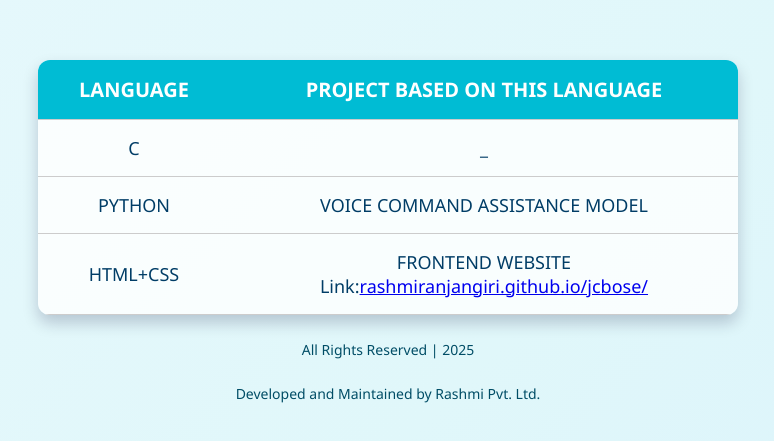
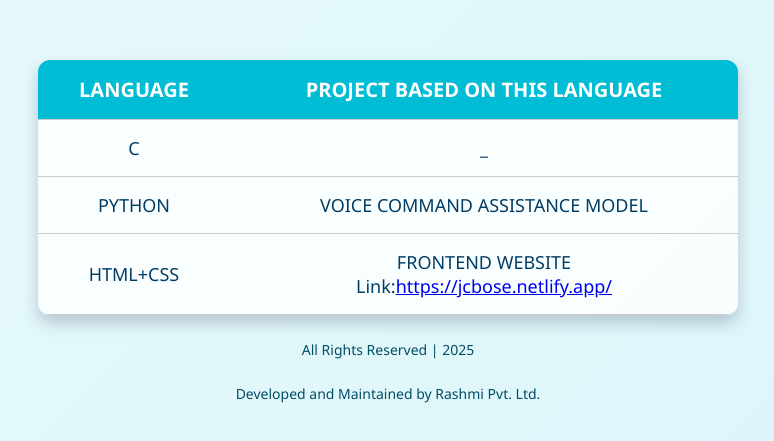
Before and after one commit to RASHMIRANJANGIRI/rashmi, a plain HTML site: page project.html in a window 1280 px wide. Shown: the part 169-610 px from the top of the page, without its empty margins (252-1026 px from the left). Drawn offline with Linux system fonts and the light colour scheme.

Commit message:
Update project.html

```diff
--- a/project.html
+++ b/project.html
@@ -25,7 +25,7 @@
             </TR>
             <tr>
                 <td>HTML+CSS</td>
-                <TD>FRONTEND WEBSITE<br>Link:<a href="https://rashmiranjangiri.github.io/jcbose/">rashmiranjangiri.github.io/jcbose/</a></TD>
+                <TD>FRONTEND WEBSITE<br>Link:<a href="https://jcbose.netlify.app/">https://jcbose.netlify.app/</a></TD>
             </tr>
         </TBODY>
     </table>
```
